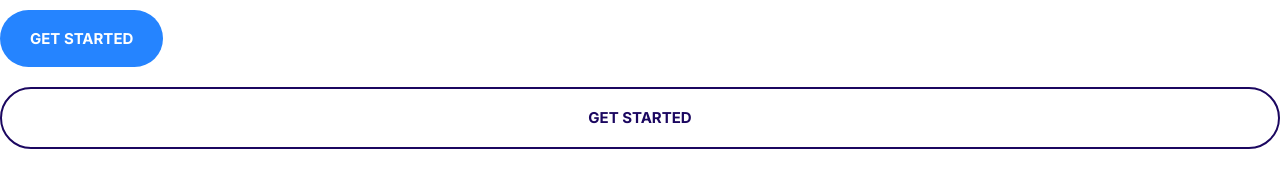
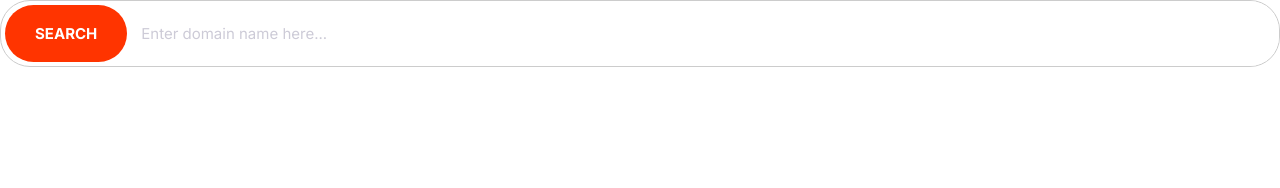
Before and after one commit to biatuong0978/bearnitize, a plain HTML site: page index.html in a window 1280 px wide. Drawn offline with Linux system fonts and the light colour scheme.

Commit message:
Build inputs & input groups.

```diff
--- a/css/styles.css
+++ b/css/styles.css
@@ -4,6 +4,8 @@
     --color-accent: #ff3400;
     --color-headings: #1b0760;
     --color-body: #918ca4;
+    --color-border: #ccc;
+    --border-radius: 30px;
 }
 
 * ,
@@ -243,3 +245,41 @@ p {
         font-size: 1.5rem;
     }
 }
+
+/* Inputs */
+
+.input {
+    border-radius: var(--border-radius);
+    border: 1px solid var(--color-border);
+    color: var(--color-headings);
+    font-size: 2rem;
+    outline: 0;
+    padding: 1.5rem 3.5rem;
+}
+
+::placeholder {
+    color: #cdcbd7;
+
+}
+
+.input-group {
+    border: 1px solid var(--color-border);
+    border-radius: var(--border-radius);
+    display: flex;
+}
+
+.input-group .input {
+    border: 0;
+    flex-grow: 1;
+    padding: 1.5rem 1rem;
+}
+
+.input-group .btn {
+    margin: 4px;
+}
+
+@media screen and (min-width: 1024px) {
+    .input {
+        font-size: 1.5rem;
+    }
+}
--- a/index.html
+++ b/index.html
@@ -14,7 +14,13 @@
     <link rel="stylesheet" href="css/styles.css" />
   </head>
   <body>
-    <button class="btn btn--primary">Get Started</button>
-    <a href="#"><button class="btn btn--block btn--outline">Get Started</button></a>
+    <div class="input-group">
+      <button class="btn btn--accent">Search</button>
+      <input
+      type="text"
+      class="input"
+      placeholder="Enter domain name here..."
+      />
+    </div>
   </body>
 </html>
```
Also changed, not shown: components/input_input-groups.html (added, +8 -0 lines).
